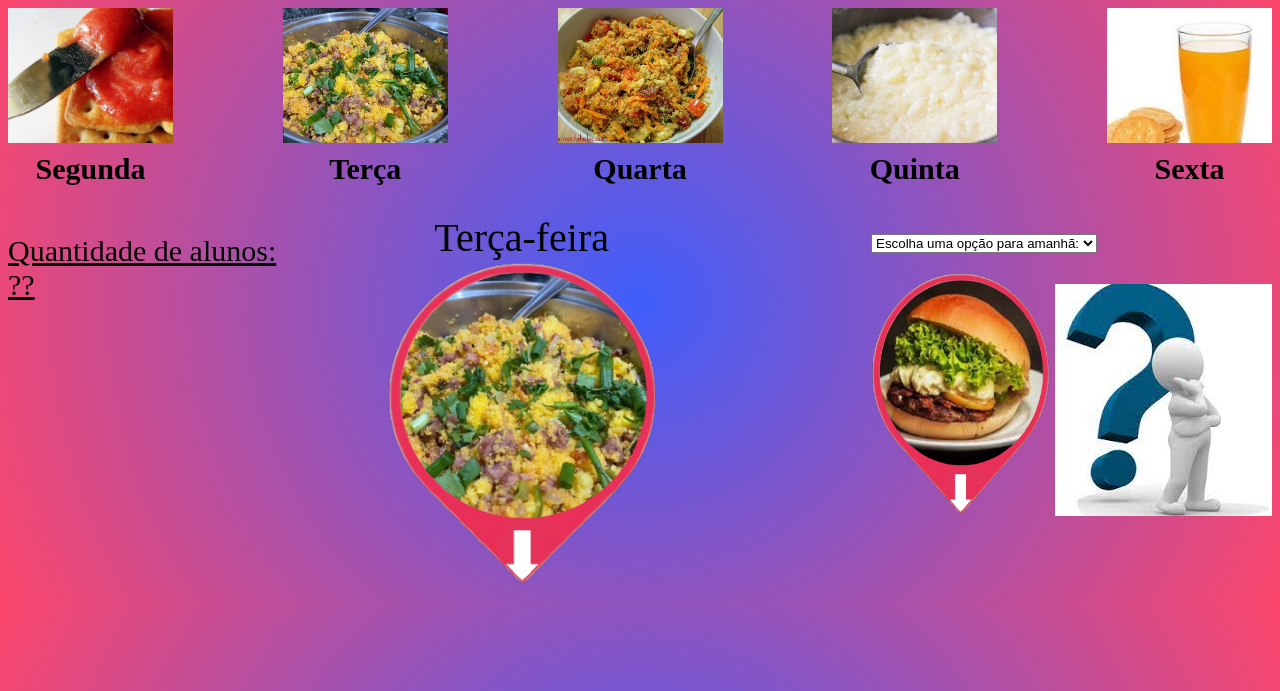
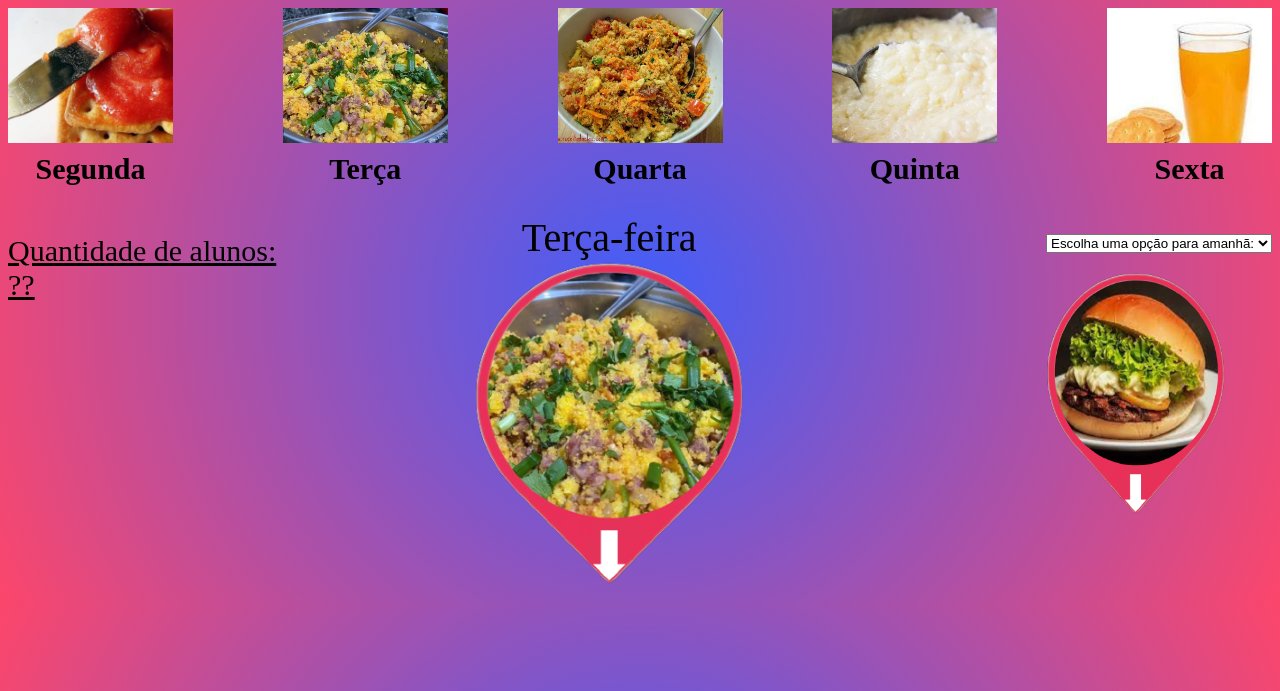
Before and after one commit to DLSS12/ultimo, a plain HTML site: page meren.html in a window 1280 px wide. Shown: the top 691 px of the page. Drawn offline with Linux system fonts and the light colour scheme.

Commit message:
Update meren.html

```diff
--- a/meren.html
+++ b/meren.html
@@ -40,7 +40,6 @@
             <option value="mingal" id="mingal">mingual</option>
         </select><br><br>
         <img src="./img/b-hamburguer.png" width="180px" height="245px">
-        <img src="./img/interrogacao.jpeg">
     </div>
     <div class="quant-alu">
         <u>Quantidade de alunos:</u><br>
```
